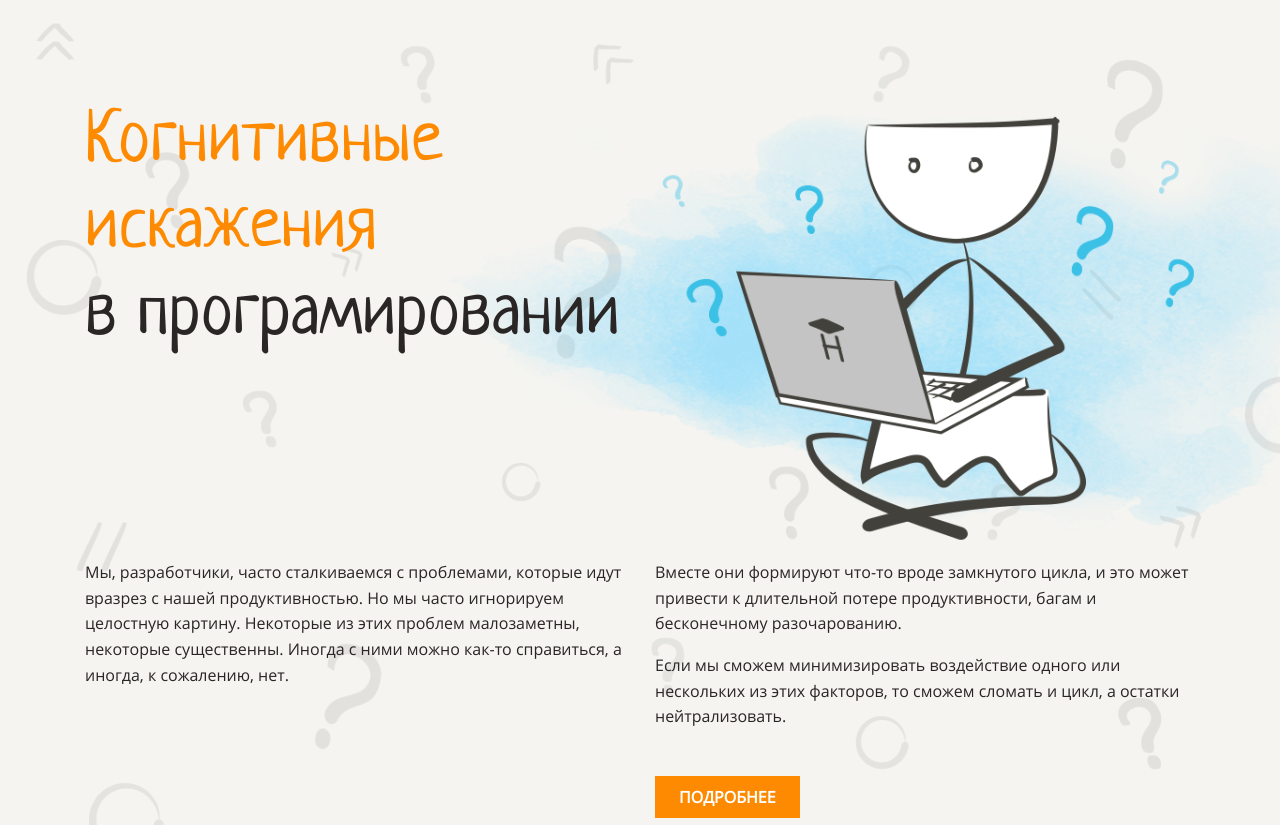
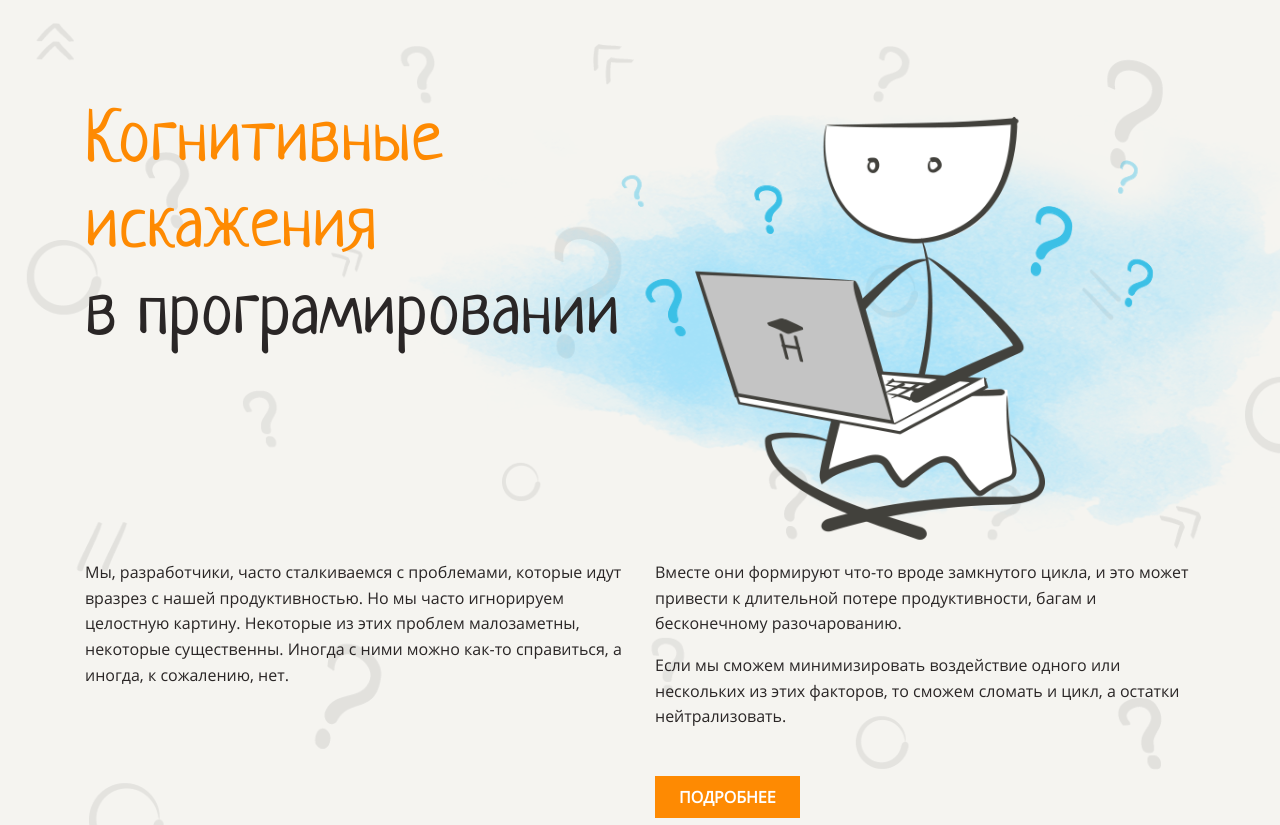
Before and after one commit to Mhexlet/layout-designer-project-lvl1, a website: page src/index.html in a window 1280 px wide. Shown: the top 825 px of the page. Drawn offline with Linux system fonts and the light colour scheme.

Commit message:
Корр. секция 1 (2)

```diff
--- a/src/styles/style.css
+++ b/src/styles/style.css
@@ -272,7 +272,7 @@ footer {
   height: 525px;
   margin-top: 55px;
 
-  margin-right: -296px;
+  margin-right: -255px;
 }
 
 .content {
```
